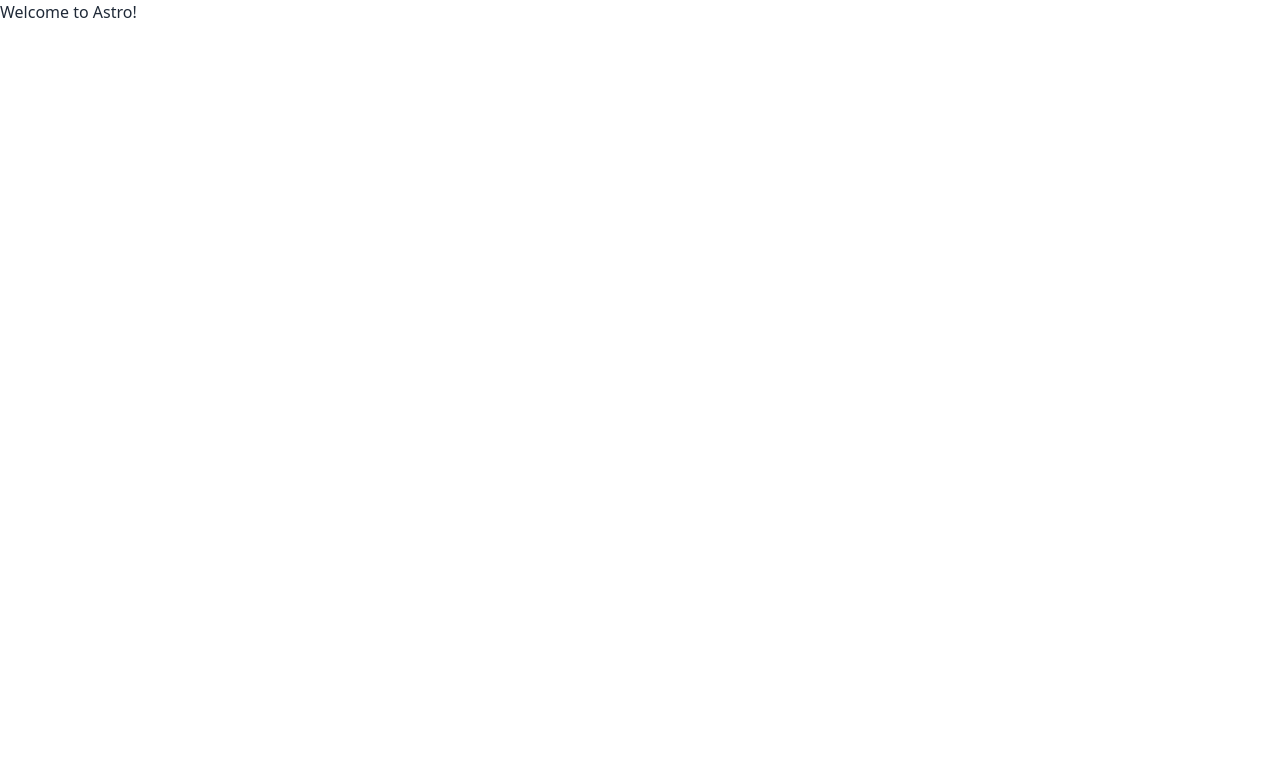
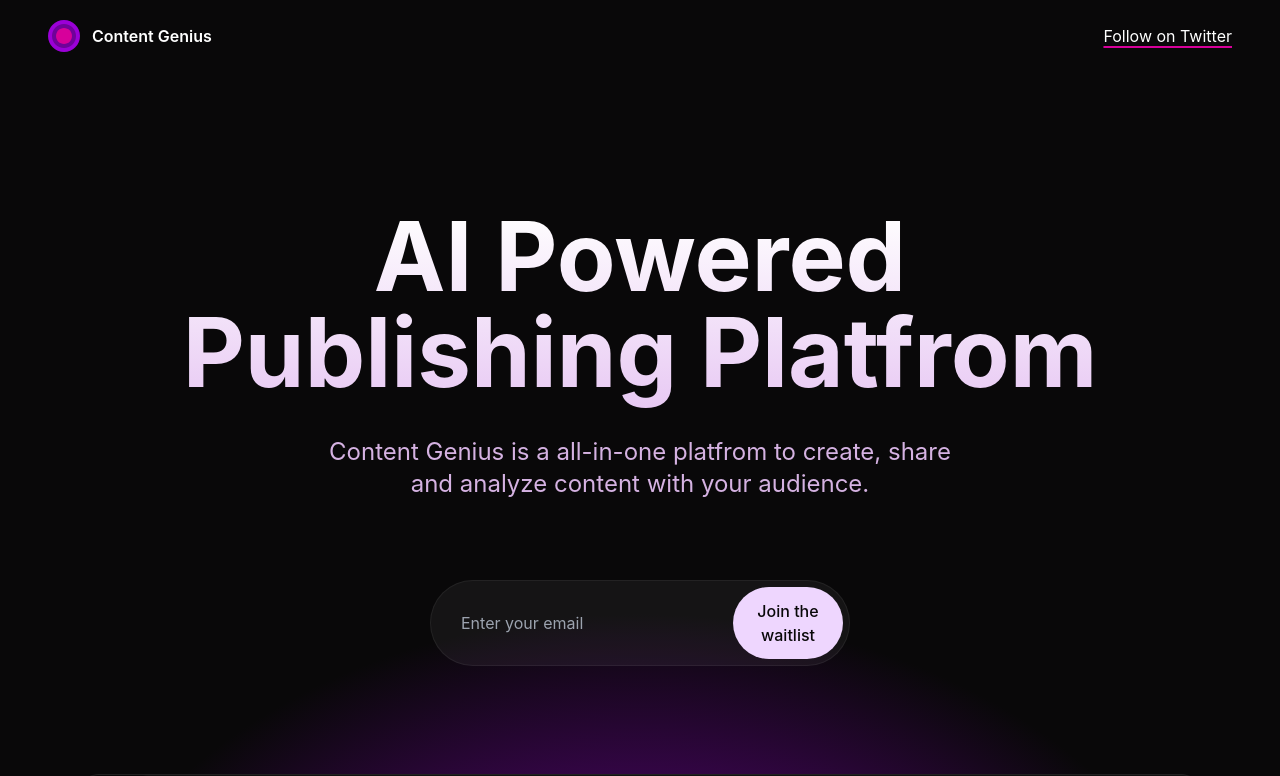
Before and after one commit to alekspetrov/content-genius-lp, an Astro site: page / in a window 1280 px wide. Shown: the top 776 px of the page. Built offline with nearby package versions, Linux system fonts and the light colour scheme; Astro itself is replaced by a stand-in of ours.

Commit message:
progress

```diff
--- a/package.json
+++ b/package.json
@@ -19,6 +19,8 @@
     "tailwindcss": "^3.0.24"
   },
   "devDependencies": {
+    "autoprefixer": "^10.4.13",
+    "postcss": "^8.4.21",
     "prettier": "^2.8.3",
     "prettier-plugin-astro": "^0.8.0"
   }
--- /dev/null
+++ b/postcss.config.cjs
@@ -0,0 +1,3 @@
+module.exports = {
+  plugins: [require("autoprefixer")],
+};
--- /dev/null
+++ b/src/components/Banner.astro
@@ -0,0 +1,25 @@
+<section role="banner" class="pt-[160px] pb-[128px]">
+  <h1
+    class="mb-5 font-bold text-center bg-clip-text text-transparent bg-gradient-to-b from-white to-[#E7C7F3] text-7xl xl:text-8xl pb-4"
+  >
+    AI Powered<br />Publishing Platfrom
+  </h1>
+  <p class="text-[#D5B2E2] text-2xl max-w-[756px] text-center mx-auto mb-20">
+    Content Genius is a all-in-one platfrom to create, share and&nbsp;analyze
+    content with your audience.
+  </p>
+  <form
+    action=""
+    class="relative bg-white bg-opacity-5 border border-graphite-400 border-opacity-10 flex mx-auto items-center w-[420px] rounded-full p-[6px]"
+  >
+    <input
+      type="email"
+      placeholder="Enter your email"
+      class="bg-transparent py-3 flex-1 px-6 focus:outline-none"
+    />
+    <button
+      class="bg-[#EED6FE] rounded-full px-4 py-3 text-graphite-900 font-medium"
+      >Join the waitlist</button
+    >
+  </form>
+</section>
--- /dev/null
+++ b/src/components/Header.astro
@@ -0,0 +1,14 @@
+---
+import Logo from "./Logo.astro";
+---
+
+<header class="flex justify-between h-12 pt-6">
+  <Logo />
+  <div>
+    <a
+      href="#"
+      class="underline decoration-brand-pink decoration-2 decoration underline-offset-4"
+      >Follow on Twitter</a
+    >
+  </div>
+</header>
--- /dev/null
+++ b/src/components/Logo.astro
@@ -0,0 +1,34 @@
+<div class="flex items-center gap-3">
+  <svg
+    width="32"
+    height="32"
+    viewBox="0 0 32 32"
+    fill="none"
+    xmlns="http://www.w3.org/2000/svg"
+  >
+    <g clip-path="url(#clip0_1183_3446)">
+      <path
+        d="M16.0002 32C7.16382 32 0.000488281 24.8366 0.000488281 16C0.000488281 7.16344 7.16382 0 16.0002 0C24.8367 0 32 7.16344 32 16C32 24.8366 24.8367 32 16.0002 32Z"
+        fill="#9B00D7"></path>
+      <g opacity="0.3">
+        <path
+          d="M16.0002 28C9.37287 28 4.00036 22.6274 4.00036 16C4.00036 9.37258 9.37287 4 16.0002 4C22.6275 4 28 9.37258 28 16C28 22.6274 22.6275 28 16.0002 28Z"
+          fill="#090809"></path>
+      </g>
+      <path
+        d="M16.0001 24C11.5819 24 8.00024 20.4183 8.00024 16C8.00024 11.5817 11.5819 8 16.0001 8C20.4183 8 24 11.5817 24 16C24 20.4183 20.4183 24 16.0001 24Z"
+        fill="#D7009B"></path>
+    </g>
+    <defs>
+      <clipPath id="clip0_1183_3446">
+        <rect
+          width="32"
+          height="32"
+          fill="white"
+          transform="matrix(-1 0 0 1 32 0)"></rect>
+      </clipPath>
+    </defs>
+  </svg>
+
+  <span class="font-semibold">Content Genius</span>
+</div>
--- a/src/layouts/Layout.astro
+++ b/src/layouts/Layout.astro
@@ -1,5 +1,6 @@
 ---
 import "../assets/index.pcss";
+import Header from "../components/Header.astro";
 ---
 
 <html lang="en">
@@ -14,9 +15,10 @@
     />
     <title>Content Genius</title>
   </head>
-  <body>
-    <div class="font-sans text-base leading-normal text-gray-800">
-      <slot />
-    </div>
+  <body
+    class="bg-graphite-900 text-white font-sans px-6 xl:px-12 max-w-[1512px] mx-auto"
+  >
+    <Header />
+    <slot />
   </body>
 </html>
--- a/src/pages/index.astro
+++ b/src/pages/index.astro
@@ -1,7 +1,39 @@
 ---
+import Banner from "../components/Banner.astro";
 import Layout from "../layouts/Layout.astro";
 ---
 
 <Layout>
-  <main>Welcome to Astro!</main>
+  <main>
+    <article>
+      <Banner />
+      <div
+        class="bg-gradient-radial-indigo bg-no-repeat bg-center from-brand-indigo to-graphite-900 pt-[160px] -mt-[180px] px-4 sm:px-6 lg:px-8"
+      >
+        <img
+          src="content-genius-analytics-twitter.png"
+          alt="Content Genius analytics twitter preview"
+        />
+      </div>
+    </article>
+    <footer>
+      <div>
+        <div class="flex items-center">
+          <img src="/content-genius-logo-sm.svg" alt="Content Genius logo" />
+          <span class="font-semibold">Content Genius</span>
+        </div>
+        <nav>
+          <a href="#">Privacy</a>
+          <a href="#">Terms</a>
+        </nav>
+      </div>
+      <div>
+        <p>
+          © 2023 Content Genius by Neural Net Technologies. All right reserved.
+        </p>
+        <a href="#">E</a>
+        <a href="#">T</a>
+      </div>
+    </footer>
+  </main>
 </Layout>
--- a/tailwind.config.cjs
+++ b/tailwind.config.cjs
@@ -3,12 +3,35 @@
   content: ["./src/**/*.{astro,html,js,jsx,md,mdx,svelte,ts,tsx,vue}"],
   theme: {
     extend: {
+      fontFamily: {
+        sans: ["Inter", "sans-serif"],
+      },
       colors: {
+        graphite: {
+          900: "#090809",
+          800: "#121212",
+          700: "#181818",
+          600: "#1F1F1F",
+          500: "#2f2f2f",
+          400: "#A0A0A0",
+          300: "#BDBDBD",
+          200: "#D9D9D9",
+          100: "#F8F8F8",
+        },
         brand: {
-          indigo: "#6556C5",
-          pink: "#DF34BC",
-          bg: "#0B0F19",
+          indigo: "#7C00AC",
+          pink: "#D7009B",
+          success: "#00D796",
+          warning: "#F5A623",
+          alert: "#D74D00",
         },
+      },
+      backgroundImage: {
+        "gradient-radial-indigo":
+          "radial-gradient(50% 50% at 50% 50%, #7c00ac 0%, #090809 100%)",
+      },
+      backgroundSize: {
+        "50%": "50% 50%",
       },
     },
   },
```
Also changed, not shown: pnpm-lock.yaml, public/content-genius-analytics-twitter.png (added).
